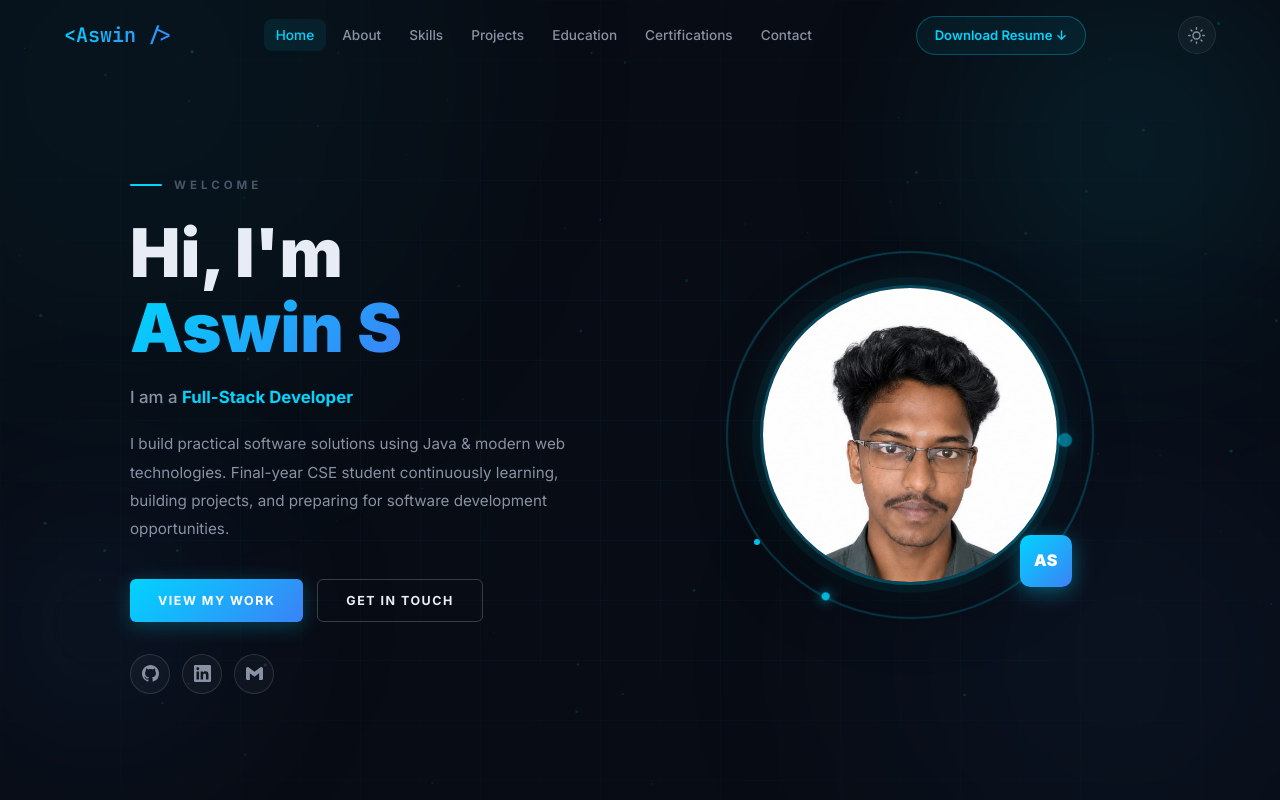
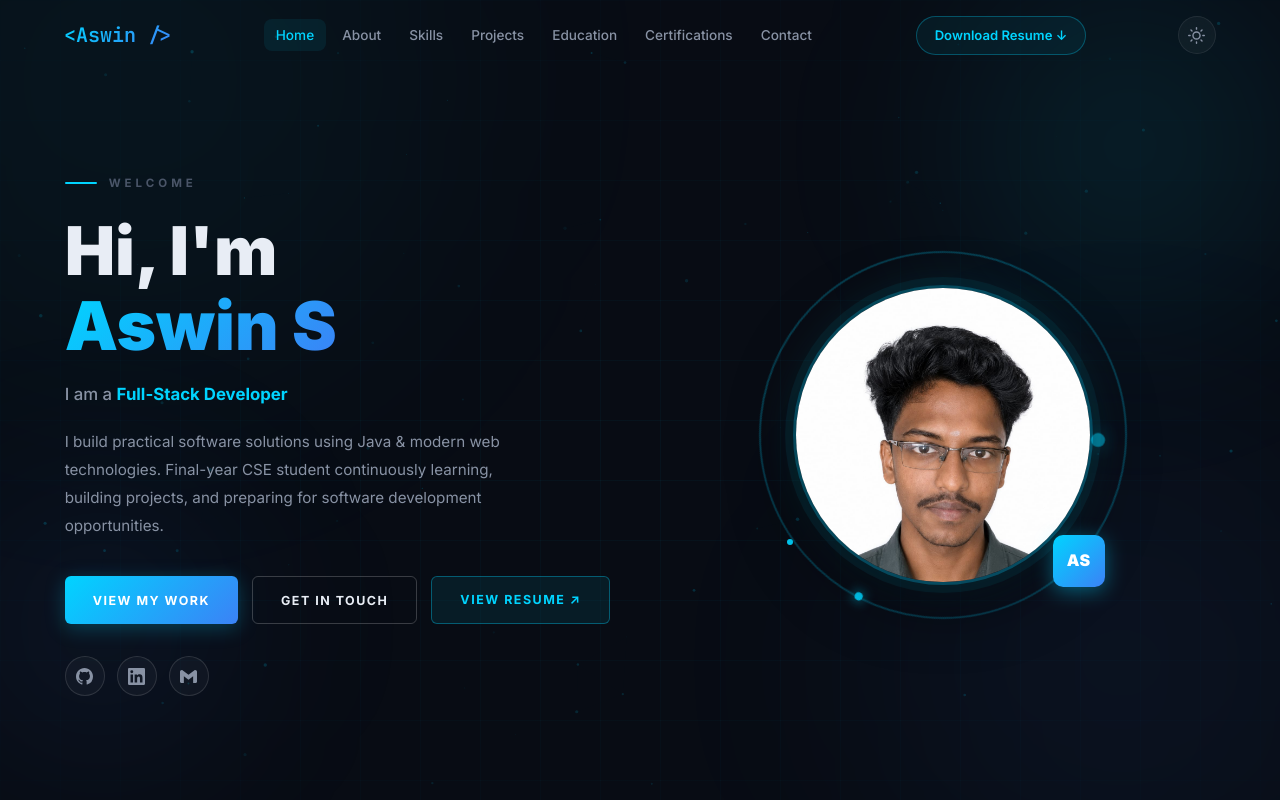
Before and after one commit to aswin32156/Portfolio, a React (Vite) app: page / in a window 1280 px wide. Shown: the top 800 px of the page. Built offline with nearby package versions, Linux system fonts and the light colour scheme.

Commit message:
feat: add View Resume option, update LinkedIn profile link and email address

```diff
--- a/src/components/Contact.jsx
+++ b/src/components/Contact.jsx
@@ -40,15 +40,15 @@ export default function Contact() {
               in software development. Feel free to reach out!
             </p>
 
-            <a href="mailto:your.email@example.com" className="contact-item">
+            <a href="mailto:aswinsaravanan564@gmail.com" className="contact-item">
               <div className="contact-item-icon">✉️</div>
               <div>
                 <div className="contact-item-label">Email</div>
-                <div className="contact-item-value">your.email@example.com</div>
+                <div className="contact-item-value">aswinsaravanan564@gmail.com</div>
               </div>
             </a>
 
-            <a href="https://linkedin.com/in/your-profile" target="_blank" rel="noreferrer" className="contact-item">
+            <a href="https://www.linkedin.com/in/aswin-s-9522b32a3/" target="_blank" rel="noreferrer" className="contact-item">
               <div className="contact-item-icon">
                 <svg width="18" height="18" viewBox="0 0 24 24" fill="currentColor">
                   <path d="M20.447 20.452h-3.554v-5.569c0-1.328-.027-3.037-1.852-3.037-1.853 0-2.136 1.445-2.136 2.939v5.667H9.351V9h3.414v1.561h.046c.477-.9 1.637-1.85 3.37-1.85 3.601 0 4.267 2.37 4.267 5.455v6.286zM5.337 7.433a2.062 2.062 0 01-2.063-2.065 2.064 2.064 0 112.063 2.065zm1.782 13.019H3.555V9h3.564v11.452zM22.225 0H1.771C.792 0 0 .774 0 1.729v20.542C0 23.227.792 24 1.771 24h20.451C23.2 24 24 23.227 24 22.271V1.729C24 .774 23.2 0 22.222 0h.003z"/>
@@ -56,7 +56,7 @@ export default function Contact() {
               </div>
               <div>
                 <div className="contact-item-label">LinkedIn</div>
-                <div className="contact-item-value">linkedin.com/in/your-profile</div>
+                <div className="contact-item-value">linkedin.com/in/aswin-s-9522b32a3/</div>
               </div>
             </a>
 
@@ -72,8 +72,40 @@ export default function Contact() {
               </div>
             </a>
 
-            <div style={{ padding: '14px', background: 'rgba(0,212,255,0.04)', border: '1px solid rgba(0,212,255,0.1)', borderRadius: '10px', fontSize: '0.8rem', color: 'var(--text-muted)' }}>
-              Note: Replace the placeholder links above with your actual contact details.
+            <div className="contact-item" style={{ justifyContent: 'space-between', flexWrap: 'wrap', gap: '12px' }}>
+              <div style={{ display: 'flex', alignItems: 'center', gap: '14px' }}>
+                <div className="contact-item-icon">📄</div>
+                <div>
+                  <div className="contact-item-label">Resume / CV</div>
+                  <div className="contact-item-value">Aswin S — Resume.pdf</div>
+                </div>
+              </div>
+              <div style={{ display: 'flex', gap: '8px', alignItems: 'center' }}>
+                <a
+                  href="/resume.pdf"
+                  target="_blank"
+                  rel="noreferrer"
+                  className="cert-btn"
+                  id="view-resume-contact-btn"
+                >
+                  View Resume ↗
+                </a>
+                <a
+                  href="/resume.pdf"
+                  download
+                  className="cert-btn"
+                  style={{
+                    padding: '8px 12px',
+                    background: 'rgba(255, 255, 255, 0.05)',
+                    borderColor: 'rgba(255, 255, 255, 0.15)',
+                    color: 'var(--text-secondary)'
+                  }}
+                  title="Download Resume PDF"
+                  aria-label="Download Resume"
+                >
+                  ↓
+                </a>
+              </div>
             </div>
           </div>
 
--- a/src/components/Footer.jsx
+++ b/src/components/Footer.jsx
@@ -21,7 +21,7 @@ export default function Footer({ onBackToTop }) {
               GitHub
             </a>
             <a
-              href="https://linkedin.com/in/your-profile"
+              href="https://www.linkedin.com/in/aswin-s-9522b32a3/"
               target="_blank"
               rel="noreferrer"
               className="footer-link"
@@ -31,7 +31,7 @@ export default function Footer({ onBackToTop }) {
               </svg>
               LinkedIn
             </a>
-            <a href="mailto:your.email@example.com" className="footer-link">
+            <a href="mailto:aswinsaravanan564@gmail.com" className="footer-link">
               ✉ Email
             </a>
           </div>
--- a/src/components/Hero.jsx
+++ b/src/components/Hero.jsx
@@ -110,6 +110,15 @@ export default function Hero() {
               >
                 GET IN TOUCH
               </button>
+              <a
+                href="/resume.pdf"
+                target="_blank"
+                rel="noreferrer"
+                className="hero-btn-resume"
+                id="hero-view-resume-btn"
+              >
+                VIEW RESUME ↗
+              </a>
             </div>
 
             {/* Social icon buttons */}
@@ -119,12 +128,12 @@ export default function Hero() {
                   <path d="M12 0C5.37 0 0 5.37 0 12c0 5.31 3.435 9.795 8.205 11.385.6.105.825-.255.825-.57 0-.285-.015-1.23-.015-2.235-3.015.555-3.795-.735-4.035-1.41-.135-.345-.72-1.41-1.23-1.695-.42-.225-1.02-.78-.015-.795.945-.015 1.62.87 1.845 1.23 1.08 1.815 2.805 1.305 3.495.99.105-.78.42-1.305.765-1.605-2.67-.3-5.46-1.335-5.46-5.925 0-1.305.465-2.385 1.23-3.225-.12-.3-.54-1.53.12-3.18 0 0 1.005-.315 3.3 1.23.96-.27 1.98-.405 3-.405s2.04.135 3 .405c2.295-1.56 3.3-1.23 3.3-1.23.66 1.65.24 2.88.12 3.18.765.84 1.23 1.905 1.23 3.225 0 4.605-2.805 5.625-5.475 5.925.435.375.81 1.095.81 2.22 0 1.605-.015 2.895-.015 3.3 0 .315.225.69.825.57A12.02 12.02 0 0024 12c0-6.63-5.37-12-12-12z"/>
                 </svg>
               </a>
-              <a href="https://linkedin.com/" target="_blank" rel="noreferrer" className="hero-icon-btn" aria-label="LinkedIn">
+              <a href="https://www.linkedin.com/in/aswin-s-9522b32a3/" target="_blank" rel="noreferrer" className="hero-icon-btn" aria-label="LinkedIn">
                 <svg width="17" height="17" viewBox="0 0 24 24" fill="currentColor">
                   <path d="M20.447 20.452h-3.554v-5.569c0-1.328-.027-3.037-1.852-3.037-1.853 0-2.136 1.445-2.136 2.939v5.667H9.351V9h3.414v1.561h.046c.477-.9 1.637-1.85 3.37-1.85 3.601 0 4.267 2.37 4.267 5.455v6.286zM5.337 7.433a2.062 2.062 0 01-2.063-2.065 2.064 2.064 0 112.063 2.065zm1.782 13.019H3.555V9h3.564v11.452zM22.225 0H1.771C.792 0 0 .774 0 1.729v20.542C0 23.227.792 24 1.771 24h20.451C23.2 24 24 23.227 24 22.271V1.729C24 .774 23.2 0 22.222 0h.003z"/>
                 </svg>
               </a>
-              <a href="mailto:your.email@example.com" className="hero-icon-btn" aria-label="Email">
+              <a href="mailto:aswinsaravanan564@gmail.com" className="hero-icon-btn" aria-label="Email">
                 <svg width="17" height="17" viewBox="0 0 24 24" fill="currentColor">
                   <path d="M24 5.457v13.909c0 .904-.732 1.636-1.636 1.636h-3.819V11.73L12 16.64l-6.545-4.91v9.273H1.636A1.636 1.636 0 010 19.366V5.457c0-2.023 2.309-3.178 3.927-1.964L5.455 4.64 12 9.548l6.545-4.91 1.528-1.145C21.69 2.28 24 3.434 24 5.457z"/>
                 </svg>
--- a/src/index.css
+++ b/src/index.css
@@ -591,6 +591,33 @@ body, .navbar, .glass-card, .info-block, .about-card,
   transform: translateY(-2px);
 }
 
+.hero-btn-resume {
+  padding: 13px 28px;
+  background: rgba(0, 212, 255, 0.08);
+  color: var(--accent-cyan);
+  font-size: 0.78rem;
+  font-weight: 700;
+  letter-spacing: 1.5px;
+  text-transform: uppercase;
+  border: 1px solid rgba(0, 212, 255, 0.35);
+  border-radius: 6px;
+  cursor: pointer;
+  text-decoration: none;
+  display: inline-flex;
+  align-items: center;
+  gap: 6px;
+  transition: var(--transition);
+  font-family: inherit;
+}
+
+.hero-btn-resume:hover {
+  background: rgba(0, 212, 255, 0.2);
+  border-color: var(--accent-cyan);
+  color: #fff;
+  transform: translateY(-2px);
+  box-shadow: 0 4px 18px rgba(0, 212, 255, 0.25);
+}
+
 /* Icon-only social buttons */
 .hero-social-icons {
   display: flex;
```
Also changed, not shown: src/components/ResumeCTA.jsx (+12 -3 lines).
